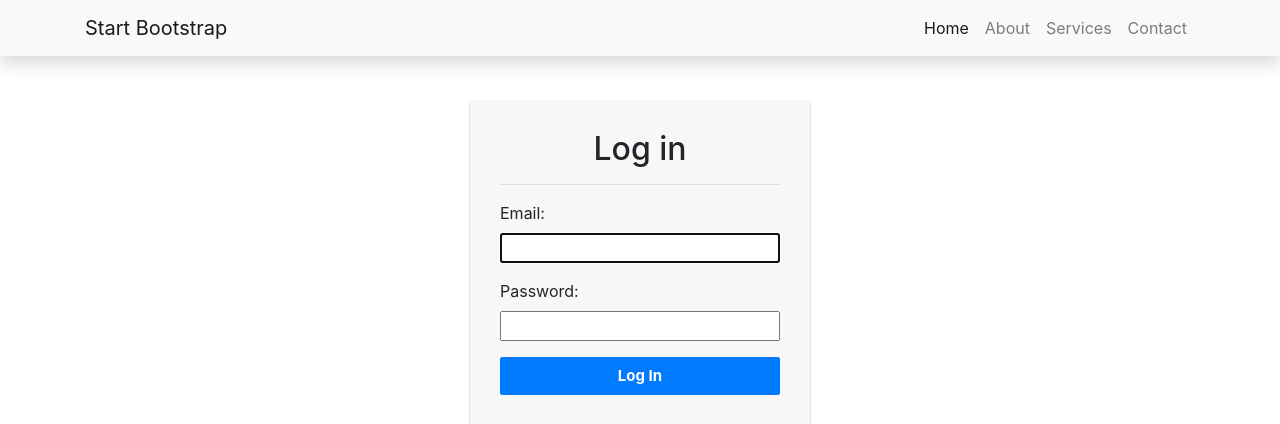
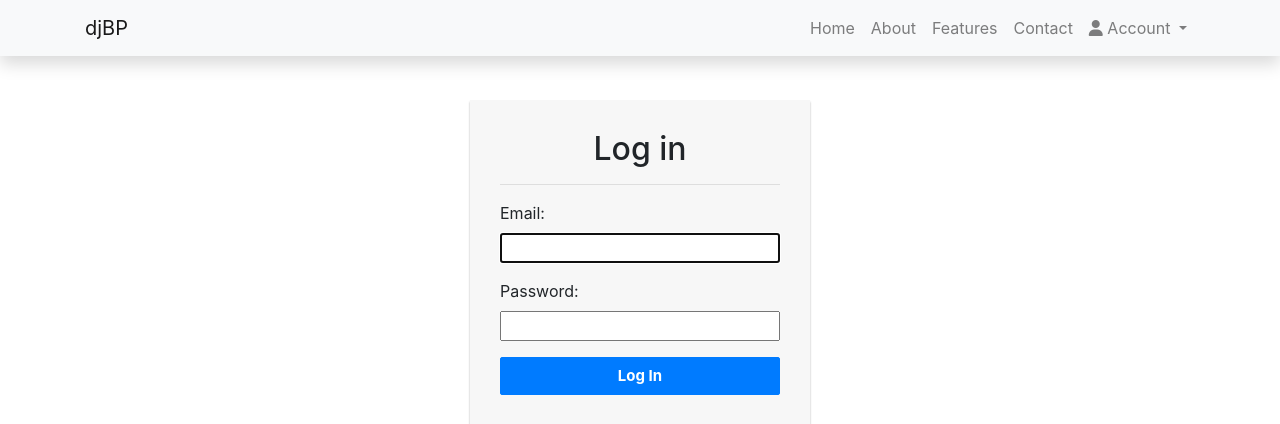
Before and after one commit to vignagajan/django-boilerplate, a Django app: page /login/ in a window 1280 px wide. Shown: the top 424 px of the page. Run offline with Django 3.2, Linux system fonts and the light colour scheme; some libraries are stand-ins or nearby versions.

Commit message:
Add account to nav bar

```diff
--- a/static/styles/base.css
+++ b/static/styles/base.css
@@ -1 +1,2 @@
-@import "foo.css"
+@import "nav.css";
+@import "foo.css";
--- /dev/null
+++ b/static/styles/nav.css
@@ -0,0 +1,27 @@
+
+  /* Dropdown Content (Hidden by Default) */
+  .dropdown-content {
+    display: none;
+    position: absolute;
+    background-color: #f1f1f1;
+    min-width: 160px;
+    box-shadow: 0px 8px 16px 0px rgba(0,0,0,0.2);
+    z-index: 1;
+  }
+
+  /* Links inside the dropdown */
+  .dropdown-content a {
+    color: black;
+    padding: 12px 16px;
+    text-decoration: none;
+    display: block;
+  }
+
+  /* Change color of dropdown links on hover */
+  .dropdown-content a:hover {background-color: #ddd;}
+
+  /* Show the dropdown menu on hover */
+  .dropdown:hover .dropdown-content {display: block;}
+
+  /* Change the background color of the dropdown button when the dropdown content is shown */
+  .dropdown:hover .dropbtn {background-color: #3e8e41;}
--- a/templates/includes/nav.html
+++ b/templates/includes/nav.html
@@ -1,25 +1,36 @@
 <nav class="navbar navbar-expand-lg navbar-light bg-light shadow fixed-top">
     <div class="container">
-      <a class="navbar-brand" href="#">Start Bootstrap</a>
+      <a class="navbar-brand" href="/">djBP</a>
       <button class="navbar-toggler" type="button" data-toggle="collapse" data-target="#navbarResponsive" aria-controls="navbarResponsive" aria-expanded="false" aria-label="Toggle navigation">
             <span class="navbar-toggler-icon"></span>
           </button>
       <div class="collapse navbar-collapse" id="navbarResponsive">
         <ul class="navbar-nav ml-auto">
-          <li class="nav-item active">
-            <a class="nav-link" href="#">Home
-                  <span class="sr-only">(current)</span>
-                </a>
+          <li class="nav-item">
+            <a class="nav-link" href="/">Home</a>
           </li>
           <li class="nav-item">
             <a class="nav-link" href="#">About</a>
           </li>
           <li class="nav-item">
-            <a class="nav-link" href="#">Services</a>
+            <a class="nav-link" href="#">Features</a>
           </li>
           <li class="nav-item">
             <a class="nav-link" href="#">Contact</a>
           </li>
+          <li class="nav-item dropdown">
+            <a class="nav-link dropdown-toggle" href="#" id="navbarDropdown" role="button" data-toggle="dropdown" aria-haspopup="true" aria-expanded="false">
+              <i class="fa fa-user"></i>  Account
+            </a>
+            <div class="dropdown-content">
+              <a class="dropdown-item" href="#">Dashboard</a>
+              {% if user.is_authenticated %}
+              <div class="dropdown-divider"></div>
+              <a class="dropdown-item" href="{% url 'logout' %}">Logout</a>
+              {% else %}
+              <a class="dropdown-item" href="{% url 'login' %}">Login</a>
+              {% endif %}
+          </div>
         </ul>
       </div>
     </div>
```
